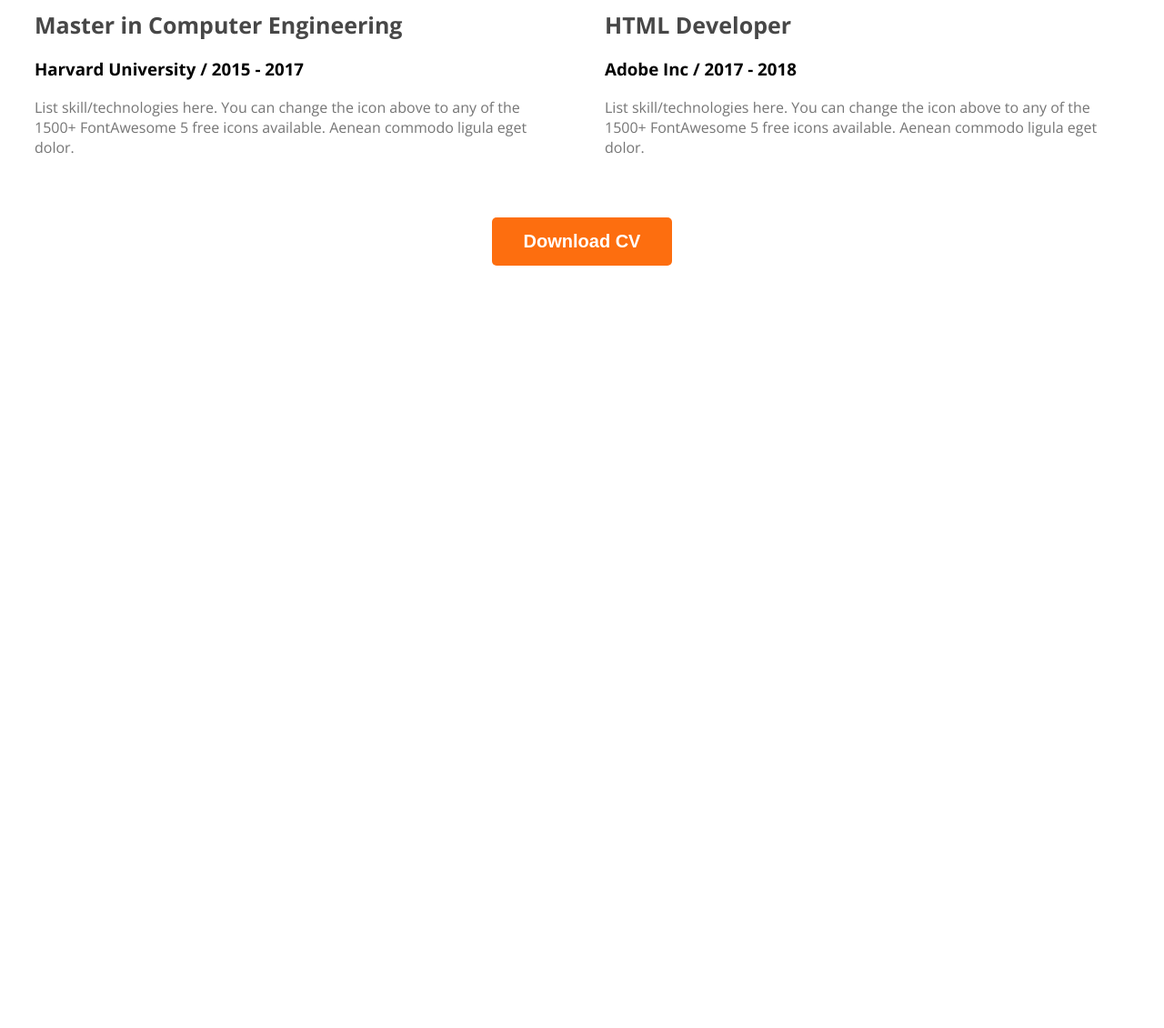
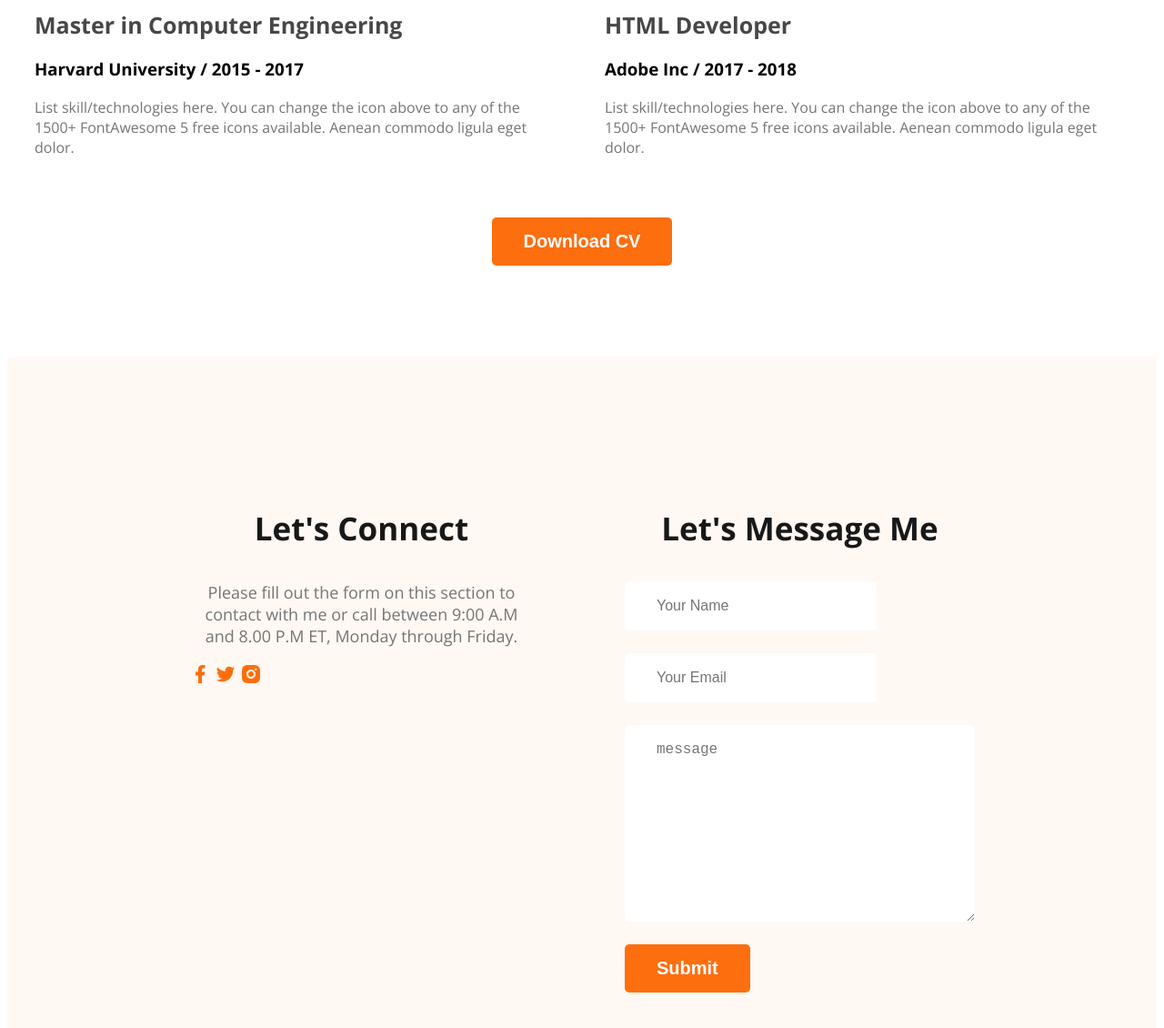
Before and after one commit to Chyarpsh/webdeveloper-portfolio, a plain HTML site: page index.html in a window 1280 px wide. Shown: the part 2890-4020 px from the top of the page at 91% size. Before the commit the page ends 3190 px from the top, so only its background shows below. Drawn offline with nearby package versions, Linux system fonts and the light colour scheme.

Commit message:
finished footer section with contact form

```diff
--- a/index.html
+++ b/index.html
@@ -159,6 +159,28 @@
     </main>
 
     <footer>
+
+        <div class="footer-column">
+            <h3 class="section-title">Let's Connect</h3>
+            <p class="section-description">
+                Please fill out the form on this section to contact with me or call between 9:00 A.M and 8.00 P.M ET, Monday through Friday.
+            </p>
+            <div class="social-links">
+                <a href=""><img src="images/icons/facebook.png" alt=""></a>
+                <a href=""><img src="images/icons/twitter.png" alt=""></a>
+                <a href=""><img src="images/icons/insta.png" alt=""></a>
+            </div>
+            </div>
+            <div class="footer-column">
+            <h3 class="section-title">Let's Message Me</h3>
+            <form class = "contact" action="action">
+                <input type="text" placeholder="Your Name">
+                <input type="email" placeholder="Your Email">
+                <textarea name="" placeholder= "message" id="" cols="30" rows="10"></textarea>
+
+                <input class = "btn-primary" type="submit" value="Submit">
+            </form>
+        </div>
     </footer>
 
 </body>
--- a/styles/portfolio.css
+++ b/styles/portfolio.css
@@ -190,3 +190,32 @@ nav a {
     margin-top: 50px;
 
 }
+/* footer style */
+footer{
+    display: flex;
+    gap: 100px;
+    background-color: #FFF8F3;
+    margin-top: 100px;
+    padding: 130px 200px;
+}
+.footer-column{
+    width: 50%;
+
+}
+.social-links
+{
+    margin-right: 25px;
+}
+.contact input[type="text"], .contact input[type="email"], textarea
+{
+    display: block;
+    margin-bottom: 25px;
+    padding: 18px 35px;
+    font-size: 16px;
+    color: #757575;
+    background-color: white;
+    border-radius: 5px;
+    border: 0;
+    gap: 20pxs;
+}
+.contact
```
